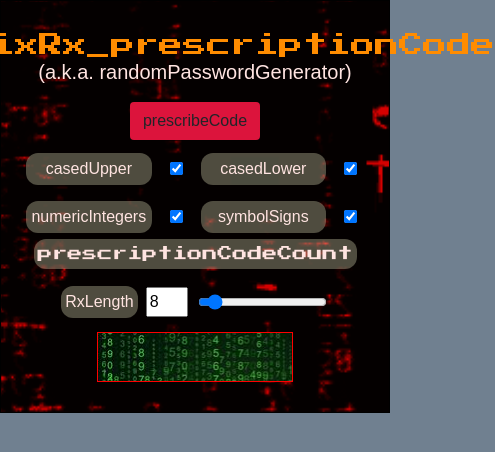
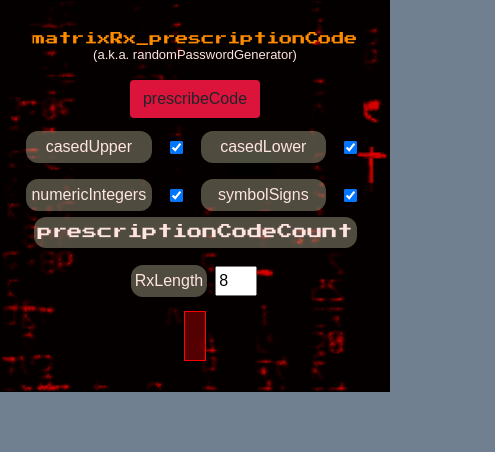
Before and after one commit to DarkDave1185/randomPasswordGenerator, a plain HTML site: page index.html in a window 390 px wide. Shown: the whole page, 495 px wide, since content can reach past the window. Drawn offline with nearby package versions, Linux system fonts and the light colour scheme.

Commit message:
fully func P/Wgenerato and responsive layout for smaller screen

```diff
--- a/index.html
+++ b/index.html
@@ -3,7 +3,7 @@
 <head>
     <meta charset="UTF-8">
     <meta name="viewport" content="width=device-width, initial-scale=1.0">
-    <title>Document</title>
+    <title>MatrixCodeGenerator</title>
     <!--added font import for styling-->
     <link href="https://fonts.googleapis.com/css2?family=Press+Start+2P&display=swap" rel="stylesheet">
     <!--added bootstrap styleSheet-->
@@ -54,7 +54,7 @@
                 <label>RxLength</label>
                 <input class="inputNumber" type="number" min="8" max="32" value="8" id="length">
                 <!--slider-->
-                <input class="rangeNumber" type="range" min="8" max="32" value="10" id="codeRange">
+                <!--<input class="rangeNumber" type="range" min="8" max="32" value="10" id="codeRange">-->
             </div>
         </form>
         <div class="result-container">
--- a/scriptRandom.js
+++ b/scriptRandom.js
@@ -34,11 +34,11 @@ generate.addEventListener("click", (e) => {
     resultEl.innerText = text
 });
 
-function generatePassword(lower, upper, number, symbol, length) {
+function generatePassword(upper, lower, number, symbol, length) {
     let generatedPassword = "";
-    const typesCount = lower + upper + number + symbol;
+    const typesCount = upper + lower + number + symbol;
     console.log("typesCount" + typesCount)
-    const typesArr = [{ lower }, { upper }, { number }, { symbol }].filter
+    const typesArr = [{ upper }, { lower }, { number }, { symbol }].filter
         (item => Object.values(item)[0]);
     console.log("typesArr", typesArr)
     /* no type found*/
@@ -70,12 +70,11 @@ function getRandomUpper() {
 function getRandomLower() {
     return String.fromCharCode(Math.floor(Math.random() * 26) + 97);
 }
-console.log("getRandomLower" + getRandomLower)
 
 function getRandomNumber() {
     return String.fromCharCode(Math.floor(Math.random() * 10) + 48);
 }
-con
+
 function getRandomSymbol() {
     const symbol = "!@#$%^&*(){}[]=<>/,."
     return symbol[Math.floor(Math.random() * symbol.length)];
--- a/stylesRandom.css
+++ b/stylesRandom.css
@@ -97,36 +97,51 @@ input {
 }
 
 .result-container {
-    background-image: url("passwordBG.jpg");
+    background-color: rgb(139, 0, 0, 0.6);
     color: blue;
     display: flex;
     border: solid 1px red;
-	justify-content: flex-start;
+	justify-content: center;
 	align-items: center;
     position: relative;
     border
-	font-size: 18px;
+	font-size: 10px;
 	letter-spacing: 1px;
 	padding: 12px 10px;
 	height: 50px;
-	width: 60%;
+	width: 70%;
 }
 
 .result-container #result {
     word-wrap: break-word;
-    font-size: 24px;
+    font-size: 14px;
     color: mistyrose;
 }
-
-@media screen (max-width: 430px) {
+/* adjustment to page contect for smaller screens*/
+@media (max-width: 430px) {
     h4 {
         font-family: 'Press Start 2P', cursive;
         color: darkorange;
         margin: 0;
-        font-size: 18px;
+        font-size: 13px;
     }
 
     h5 {
         color: mistyrose;
+        font-size: 13px;
     }
-}
+
+    .result-container {
+        background-color: rgb(139, 0, 0, 0.6);
+        color: blue;
+        display: flex;
+        border: solid 1px red;
+        justify-content: center;
+        align-items: center;
+        position: relative;
+        border: ;
+        font-size: 12px;
+        letter-spacing: 1px;
+        padding: 12px 10px;
+        height: 50px;
+        width: auto;}
```
Also changed, not shown: passwordScreen.jpg (added), 1 other file.
